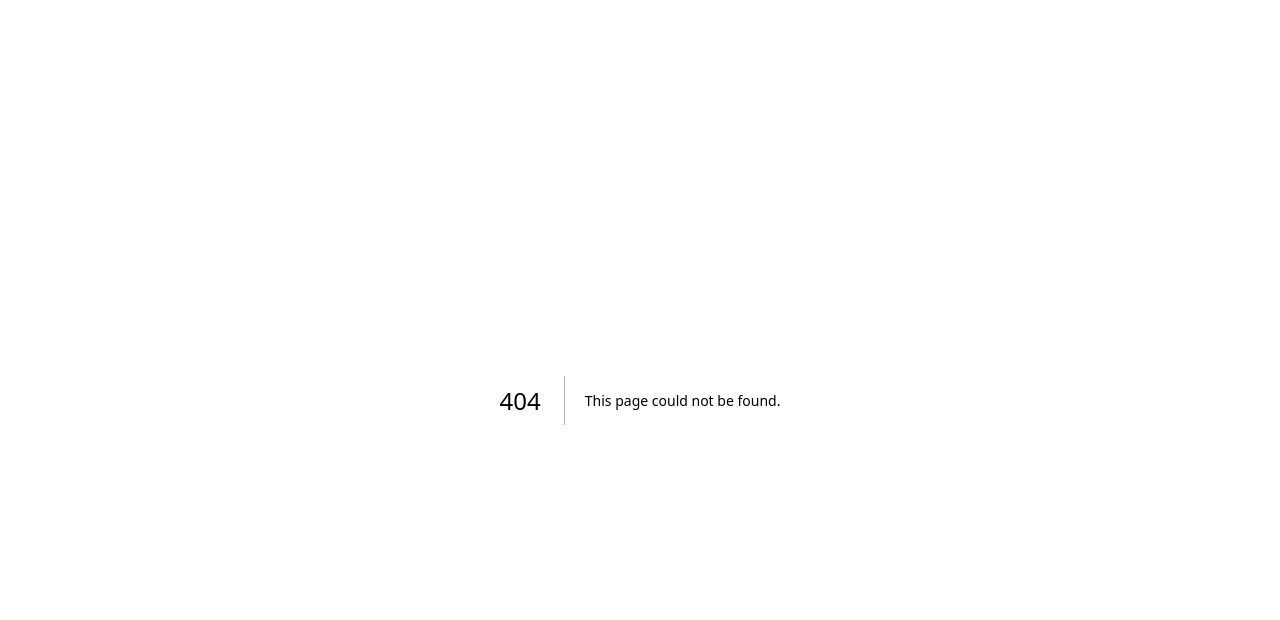
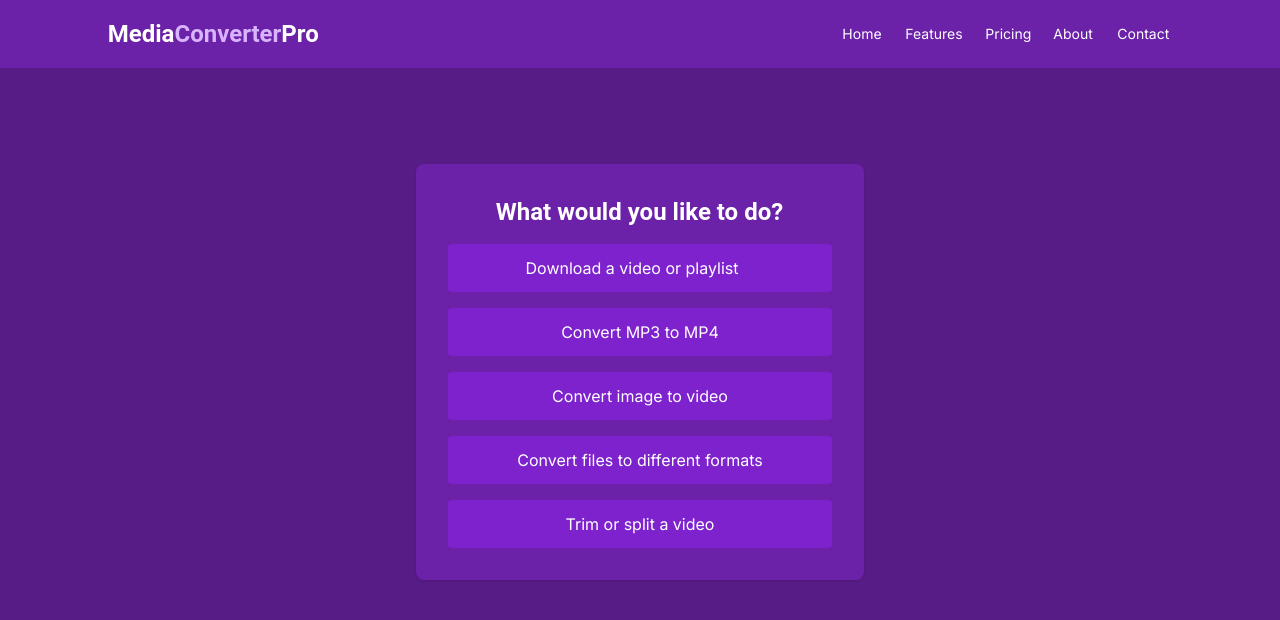
Before and after one commit to Ifiora-Timothy/youtube-downloader, a Next.js app: page /choices in a window 1280 px wide. Before the commit this address had no page. Shown: the top 620 px of the page. Built offline with nearby package versions, Linux system fonts and the light colour scheme.

Commit message:
finished the commit page UI

```diff
--- /dev/null
+++ b/src/app/choices/page.tsx
@@ -0,0 +1,50 @@
+import React from 'react'
+
+type Props = {}
+
+const Choices
+ = (props: Props) => {
+  return (
+<div className="w-full h-[100vh]  bg-purple-900 justify-center pt-24 inline-flex">
+<div className="w-[448px] h-[416px] p-8 bg-purple-800 rounded-lg shadow flex-col justify-center items-start gap-4 inline-flex">
+    <div className="self-stretch h-8 pl-[37px] pr-[38px] justify-center items-center inline-flex">
+        <div className="w-[309px] text-center text-white text-2xl font-bold font-['Roboto'] leading-loose">What would you like to do?</div>
+    </div>
+    <div className="self-stretch grow shrink basis-0 flex-col justify-center items-start gap-4 inline-flex">
+        <div className="self-stretch grow shrink basis-0 p-3 bg-purple-700 rounded justify-center items-center inline-flex">
+            <div className="grow shrink basis-0 h-6 justify-center items-center inline-flex">
+                <div className=" text-center text-white text-base font-normal font-['Segoe UI Emoji'] leading-normal">Download a video or playlist</div>
+            </div>
+            <div className="w-4 h-4 relative flex-col justify-start items-start flex" />
+        </div>
+        <div className="self-stretch grow shrink basis-0 p-3 bg-purple-700 rounded justify-center items-center inline-flex">
+            <div className="h-6 justify-center items-center inline-flex">
+                <div className=" text-center text-white text-base font-normal font-['Segoe UI Emoji'] leading-normal">Convert MP3 to MP4</div>
+            </div>
+            <div className="relative flex-col justify-start items-start flex" />
+        </div>
+        <div className="self-stretch grow shrink basis-0 p-3 bg-purple-700 rounded justify-center items-center inline-flex">
+            <div className="h-6 justify-center items-center inline-flex">
+                <div className="text-center text-white text-base font-normal font-['Segoe UI Emoji'] leading-normal">Convert image to video</div>
+            </div>
+            <div className="relative flex-col justify-start items-start flex" />
+        </div>
+        <div className="self-stretch grow shrink basis-0 p-3 bg-purple-700 rounded justify-center items-center inline-flex">
+            <div className="grow shrink basis-0 h-6 justify-center items-center inline-flex">
+                <div className=" text-center text-white text-base font-normal font-['Segoe UI Emoji'] leading-normal">Convert files to different formats</div>
+            </div>
+            <div className="relative flex-col justify-start items-start flex" />
+        </div>
+        <div className="self-stretch grow shrink basis-0 p-3 bg-purple-700 rounded justify-center items-center inline-flex">
+            <div className="justify-center items-center inline-flex">
+                <div className="text-center text-white text-base font-normal font-['Segoe UI Emoji'] leading-normal">Trim or split a video</div>
+            </div>
+            <div className="relative flex-col justify-start items-start flex" />
+        </div>
+    </div>
+</div>
+</div>
+  )
+}
+
+export default Choices
--- /dev/null
+++ b/src/app/components/Navbar.tsx
@@ -0,0 +1,38 @@
+import React from 'react'
+
+type Props = {}
+
+const Navbar = (props: Props) => {
+    return (
+        <nav className="w-full h-[68px] pl-14 pr-[55px] py-4  bg-purple-800  justify-center items-center inline-flex">
+            <div className="grow shrink basis-0 self-stretch pl-4 pr-[17px] justify-center items-center gap-[512px] inline-flex">
+                <div className="self-stretch justify-center items-start inline-flex">
+                    <div className=" text-white text-2xl font-bold font-['Roboto'] leading-9">Media</div>
+                    <div className="grow shrink basis-0 self-stretch justify-center items-center inline-flex">
+                        <div className=" text-purple-300 text-2xl font-bold font-['Roboto'] leading-9">Converter</div>
+                    </div>
+                    <div className="w-[49px] text-white text-2xl font-bold font-['Roboto'] leading-9">Pro</div>
+                </div>
+                <div className="w-[330px] h-6 pt-px pb-0.5 justify-center items-start gap-5 inline-flex">
+                    <div className="w-[43px] self-stretch justify-center items-center inline-flex">
+                        <div className="w-[43px] text-white text-sm font-normal font-['Segoe UI Emoji'] leading-normal">Home</div>
+                    </div>
+                    <div className="grow shrink basis-0 self-stretch justify-center items-center inline-flex">
+                        <div className="w-[60px] text-white text-sm font-normal font-['Segoe UI Emoji'] leading-normal">Features</div>
+                    </div>
+                    <div className="w-12 self-stretch justify-center items-center inline-flex">
+                        <div className="w-[49px] text-white text-sm font-normal font-['Segoe UI Emoji'] leading-normal">Pricing</div>
+                    </div>
+                    <div className="w-11 self-stretch justify-center items-center inline-flex">
+                        <div className="w-11 text-white text-sm font-normal font-['Segoe UI Emoji'] leading-normal">About</div>
+                    </div>
+                    <div className="w-[55px] self-stretch justify-center items-center inline-flex">
+                        <div className="w-[55px] text-white text-sm font-normal font-['Segoe UI Emoji'] leading-normal">Contact</div>
+                    </div>
+                </div>
+            </div>
+        </nav>
+    )
+}
+
+export default Navbar
--- a/src/app/layout.tsx
+++ b/src/app/layout.tsx
@@ -1,6 +1,7 @@
 import type { Metadata } from "next";
 import { Inter } from "next/font/google";
 import "./globals.css";
+import Navbar from "./components/Navbar";
 
 const inter = Inter({ subsets: ["latin"] });
 
@@ -16,7 +17,10 @@
 }>) {
   return (
     <html lang="en">
-      <body className={inter.className}>{children}</body>
+      <body className={inter.className}>
+        <Navbar />
+        {children}
+      </body>
     </html>
   );
 }
--- a/src/app/page.tsx
+++ b/src/app/page.tsx
@@ -1,36 +1,9 @@
 import Image from "next/image";
 import MainImage from "@/app/assets/images/largeWhiteBg.png"
+
 export default function Home() {
   return (
     <main className="w-full  relative bg-purple-900">
-      <div className="w-full h-[68px] pl-14 pr-[55px] py-4  bg-purple-800 bg-opacity-50 justify-center items-center inline-flex">
-        <div className="grow shrink basis-0 self-stretch pl-4 pr-[17px] justify-center items-center gap-[512px] inline-flex">
-          <div className="self-stretch justify-center items-start inline-flex">
-            <div className=" text-white text-2xl font-bold font-['Roboto'] leading-9">Media</div>
-            <div className="grow shrink basis-0 self-stretch justify-center items-center inline-flex">
-              <div className=" text-purple-300 text-2xl font-bold font-['Roboto'] leading-9">Converter</div>
-            </div>
-            <div className="w-[49px] text-white text-2xl font-bold font-['Roboto'] leading-9">Pro</div>
-          </div>
-          <div className="w-[330px] h-6 pt-px pb-0.5 justify-center items-start gap-5 inline-flex">
-            <div className="w-[43px] self-stretch justify-center items-center inline-flex">
-              <div className="w-[43px] text-white text-sm font-normal font-['Segoe UI Emoji'] leading-normal">Home</div>
-            </div>
-            <div className="grow shrink basis-0 self-stretch justify-center items-center inline-flex">
-              <div className="w-[60px] text-white text-sm font-normal font-['Segoe UI Emoji'] leading-normal">Features</div>
-            </div>
-            <div className="w-12 self-stretch justify-center items-center inline-flex">
-              <div className="w-[49px] text-white text-sm font-normal font-['Segoe UI Emoji'] leading-normal">Pricing</div>
-            </div>
-            <div className="w-11 self-stretch justify-center items-center inline-flex">
-              <div className="w-11 text-white text-sm font-normal font-['Segoe UI Emoji'] leading-normal">About</div>
-            </div>
-            <div className="w-[55px] self-stretch justify-center items-center inline-flex">
-              <div className="w-[55px] text-white text-sm font-normal font-['Segoe UI Emoji'] leading-normal">Contact</div>
-            </div>
-          </div>
-        </div>
-      </div>
       <div className="w-full h-[344px] flex items-center justify-center flex-col gap-3">
         <div className="w-full px-[170px] pb-2 left-0 justify-center items-center flex">
           <div className="w-[923px] text-center text-white text-[40px] font-bold font-['Roboto'] leading-[48px]">The Ultimate Media Conversion Platform</div>
@@ -88,9 +61,6 @@
           </div>
         </div>
       </div>
-
-
-
     </main>
   );
 }
```
